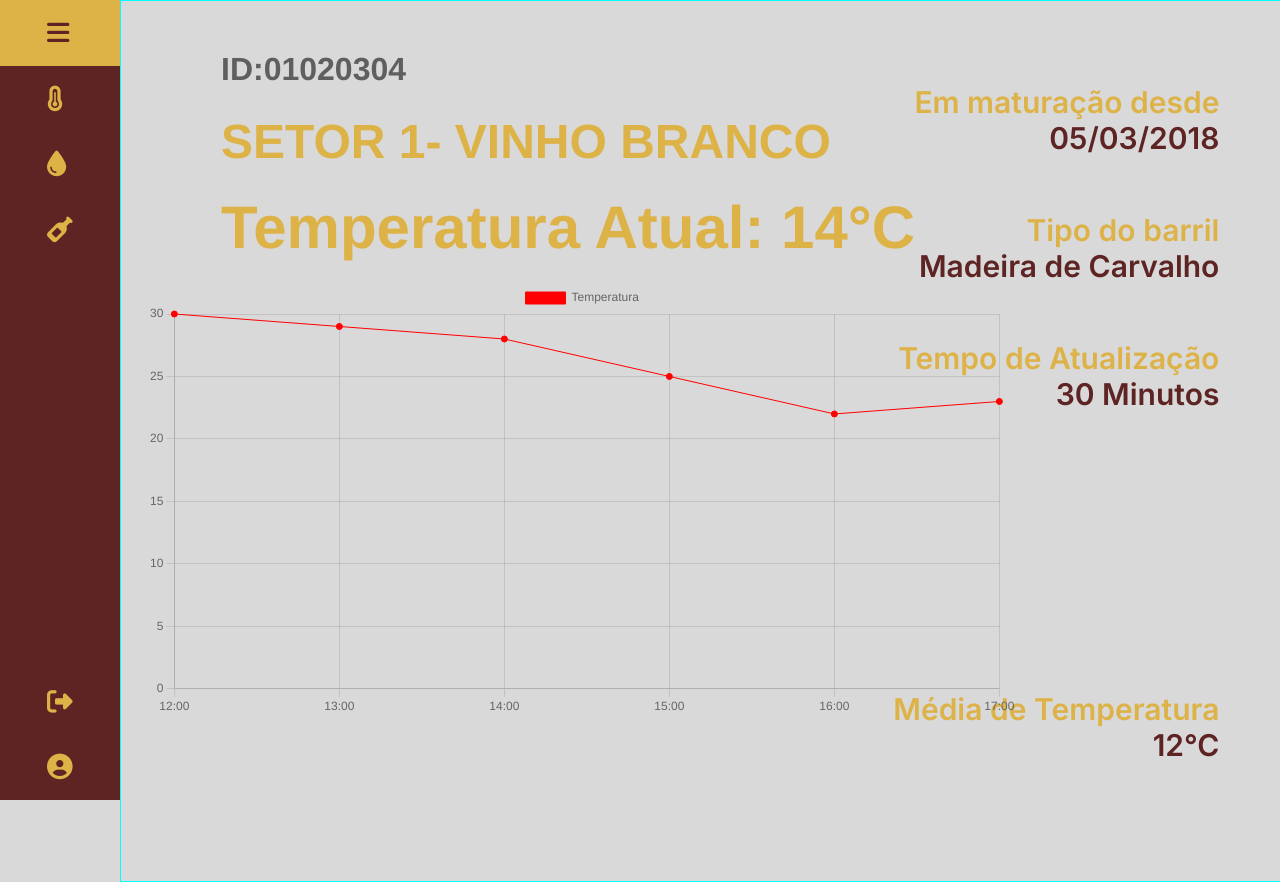
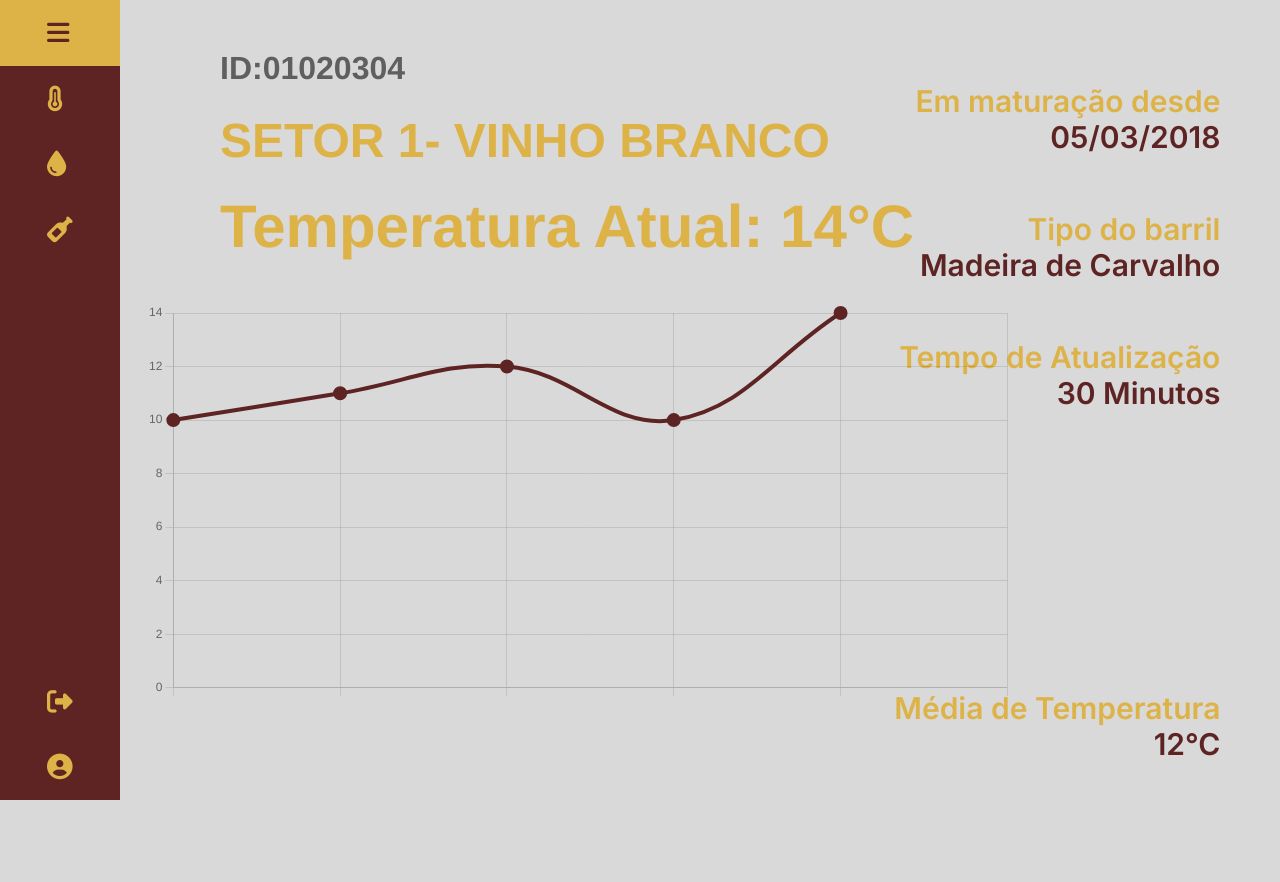
Before and after one commit to giuliacarmona/Projeto-Diwine, a plain HTML site: page Algoritmo/dashboard_temp/dashteste.html in a window 1280 px wide. Shown: the top 882 px of the page. Drawn offline with nearby package versions, Linux system fonts and the light colour scheme.

Commit message:
Dashboard Temperatura 95%

```diff
--- a/Algoritmo/dashboard_temp/dashteste.html
+++ b/Algoritmo/dashboard_temp/dashteste.html
@@ -116,16 +116,28 @@
             new Chart(ctx, {
                 type: 'line',
                 data: {
-            labels: ['12:00', '13:00', '14:00', '15:00', '16:00', '17:00'],
+                    labels: ['', '', '', '', '', ''],
                     datasets: [{
-                label: 'Temperatura',
-                backgroundColor: 'rgb(255, 0, 0)',
-                borderColor: 'rgb(255, 0, 0)',
-                data: [30, 29, 28, 25, 22, 23],
-                borderWidth: 1
+                        label: '',
+                        backgroundColor: 'rgb(94, 36, 36)',
+                        borderColor: 'rgb(94, 36, 36)',
+                        data: [10, 11, 12, 10, 14],
+                        borderWidth: 4,
+                        tension: 0.4
                     }]
                 },
                 options: {
+                    responsive:true,
+                    radius: 5,
+                    plugins: {
+                        legend: {
+                            labels: {
+                                boxWidth: 0
+
+                            }
+                        }
+                    },
+
                     scales: {
                         y: {
                             beginAtZero: true
--- a/Algoritmo/dashboard_temp/style.css
+++ b/Algoritmo/dashboard_temp/style.css
@@ -18,7 +18,6 @@ body {
 .container {
     display: flex;
     /* background-color:red; */
-    border: 1px solid cyan;
     margin-left: 120px;
     margin-top: 0;
     width: 93vw;
```
Lines whose indentation alone changed are shown as unchanged.
